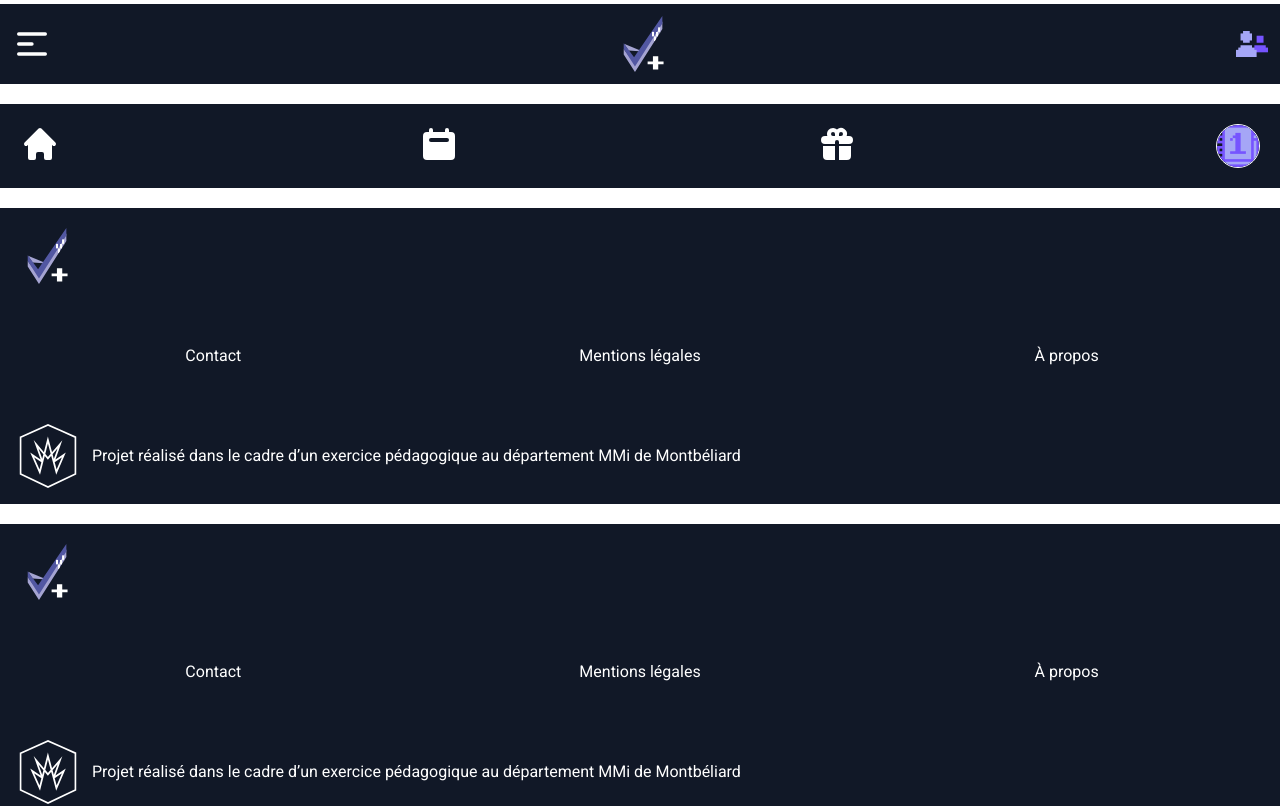
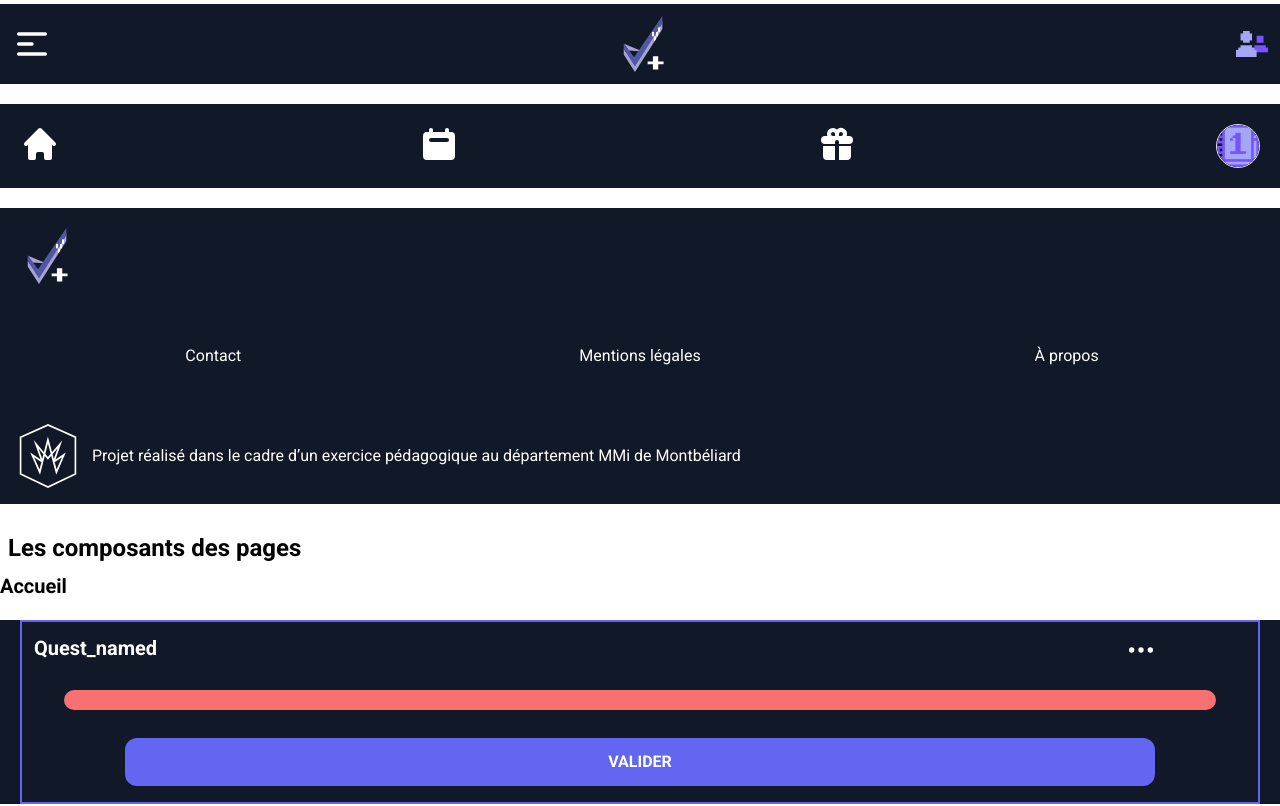
Before and after one commit to gros-eliot/Arquest-app, a Vue app: page /gds in a window 1280 px wide. Shown: the part 1240-2046 px from the top of the page. Built offline with nearby package versions, Linux system fonts and the light colour scheme.

Commit message:
composant 'quête créée' créé

```diff
--- /dev/null
+++ b/src/components/CreatedQuestView.vue
@@ -0,0 +1,29 @@
+<template>
+  <div class="flex flex-col border-2 border-indigo-500 m-5 bg-transparent">
+    <div class="grid grid-cols-[90%_10%] p-3 text-white">
+      <h3 class="text-xl font-roboto font-bold">Quest_named</h3>
+      <DotsHorizontalIcon class="w-8 h-8 fill-white" />
+    </div>
+    <div class="flex justify-center items-center p-3">
+      <div class="w-[95%] h-5 bg-red-400 rounded-xl"></div>
+    </div>
+    <div class="flex justify-center items-center">
+      <BoutonBlue>VALIDER</BoutonBlue>
+    </div>
+  </div>
+</template>
+
+<script>
+import { DotsHorizontalIcon } from "@heroicons/vue/outline";
+import BoutonBlue from "./boutons/BoutonBlue.vue";
+
+export default {
+  components: {
+    DotsHorizontalIcon,
+    BoutonBlue,
+  },
+};
+</script>
+
+<style>
+</style>
--- a/src/components/layouts/NavView.vue
+++ b/src/components/layouts/NavView.vue
@@ -1,25 +1,38 @@
 <template>
   <div class="flex justify-between bg-gray-900 p-5 w-full">
     <RouterLink to="/"
-      ><HomeIcon class="h-10 w-10 fill-white active:fill-indigo-500"
+      ><HomeIcon id="nav1" class="h-10 w-10 fill-white active:fill-indigo-500"
     /></RouterLink>
 
     <RouterLink to="/agenda"
-      ><CalendarIcon class="h-10 w-10 fill-white"
+      ><CalendarIcon
+        id="nav2"
+        class="h-10 w-10 fill-white active:fill-indigo-500"
     /></RouterLink>
 
     <RouterLink to="/gifts">
-      <GiftIcon class="h-10 w-10 fill-white" />
+      <GiftIcon id="nav3" class="h-10 w-10 fill-white active:fill-indigo-500" />
     </RouterLink>
 
     <RouterLink to="/avatar">
       <img
         src="../../assets/agenda.webp"
         alt="Profil"
-        class="border border-white rounded-full"
+        class="border rounded-full active:border-indigo-500 active:border"
+        id="nav4"
       />
     </RouterLink>
   </div>
+
+  <!--var navig1 = document.getElementById("nav1");
+var navig2 = document.getElementById("nav2");
+var navig3 = document.getElementById("nav3");
+var navig4 = document.getElementById("nav4");
+
+navig1.addEventListener("click", function () {
+  navig1.classList.remove("fill-white");
+  navig1.classList.add("fill-indigo-500");
+});-->
 </template>
 
 <script>
--- a/src/views/GuideStyle.vue
+++ b/src/views/GuideStyle.vue
@@ -103,6 +103,12 @@
     <HeaderView class="mt-5" />
     <NavView class="mt-5" />
     <FooterView class="mt-5 mb-5" />
+
+    <h2 class="text-2xl font-roboto font-bold p-2">Les composants des pages</h2>
+    <h3 class="text-xl font-roboto font-bold">Accueil</h3>
+    <div class="bg-gray-900 after:bg-gray-900">
+      <CreatedQuestView />
+    </div>
   </div>
 </template>
 
@@ -132,6 +138,7 @@ import BoutonBorder from "../components/boutons/BoutonBorder.vue";
 import HeaderView from "../components/layouts/HeaderView.vue";
 import NavView from "../components/layouts/NavView.vue";
 import FooterView from "../components/layouts/FooterView.vue";
+import CreatedQuestView from "../components/CreatedQuestView.vue";
 export default {
   name: "App",
   components: {
@@ -165,6 +172,7 @@ export default {
     HeaderView,
     NavView,
     FooterView,
+    CreatedQuestView,
   },
 };
 </script>
```
